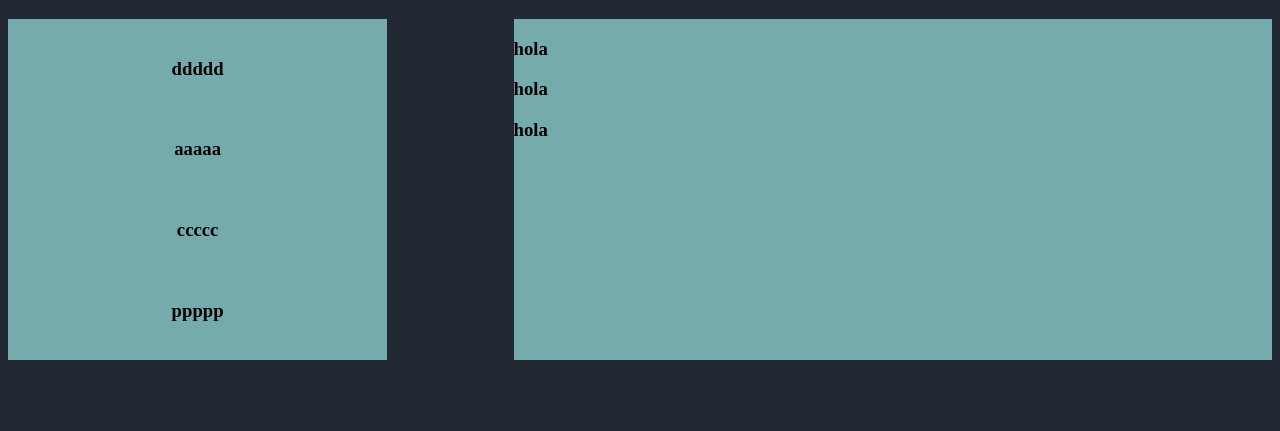
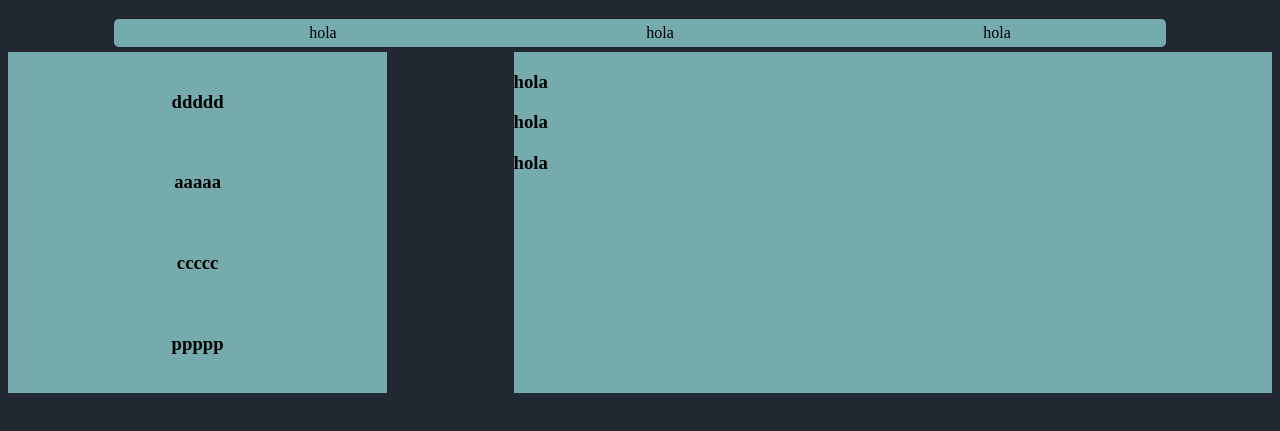
Before and after one commit to ribak008/PRIMERA_PRUEBA_HTML, a plain HTML site: page 03/index.html in a window 1280 px wide. Shown: the part 101-532 px from the top of the page. Drawn offline with Linux system fonts and the light colour scheme.

Commit message:
ultima actualizacion 18-03

```diff
--- a/03/assets/css/styles.css
+++ b/03/assets/css/styles.css
@@ -32,6 +32,8 @@ background-color: #222831 ;
 
 .container{
     display: flex;
+    flex-direction: row;
+    justify-content: space-around;
 }
 aside{
     flex: 1;
@@ -40,3 +42,23 @@ aside{
 main{
     flex: 2;
 }
+
+nav ul{
+    list-style: none; /*quitar puntos*/
+    display: flex;
+    flex-direction: row; /*como ver la lista*/
+    justify-content: space-around;
+    background-color: #76ABAE;
+    border-radius: .3rem;
+    max-width: 80%;
+    margin: 0 auto;
+    padding-top: 5px;
+    padding-bottom: 5px;
+    margin-bottom: 5px;
+    text-align: center;
+}
+nav ul li:hover{
+    cursor: pointer;
+    background-color: aquamarine;
+    transition: .3s ease-in;
+}
--- a/03/index.html
+++ b/03/index.html
@@ -12,7 +12,13 @@
                    centrar-texto
                    padding">Proyecto 008</h1>
     </header>
-
+    <nav>
+        <ul>
+            <li>hola</li>
+            <li>hola</li>
+            <li>hola</li>
+        </ul>
+    </nav>
     <div class="container">
         <aside class="fondo-color-3
     distancia-derecha">
```
